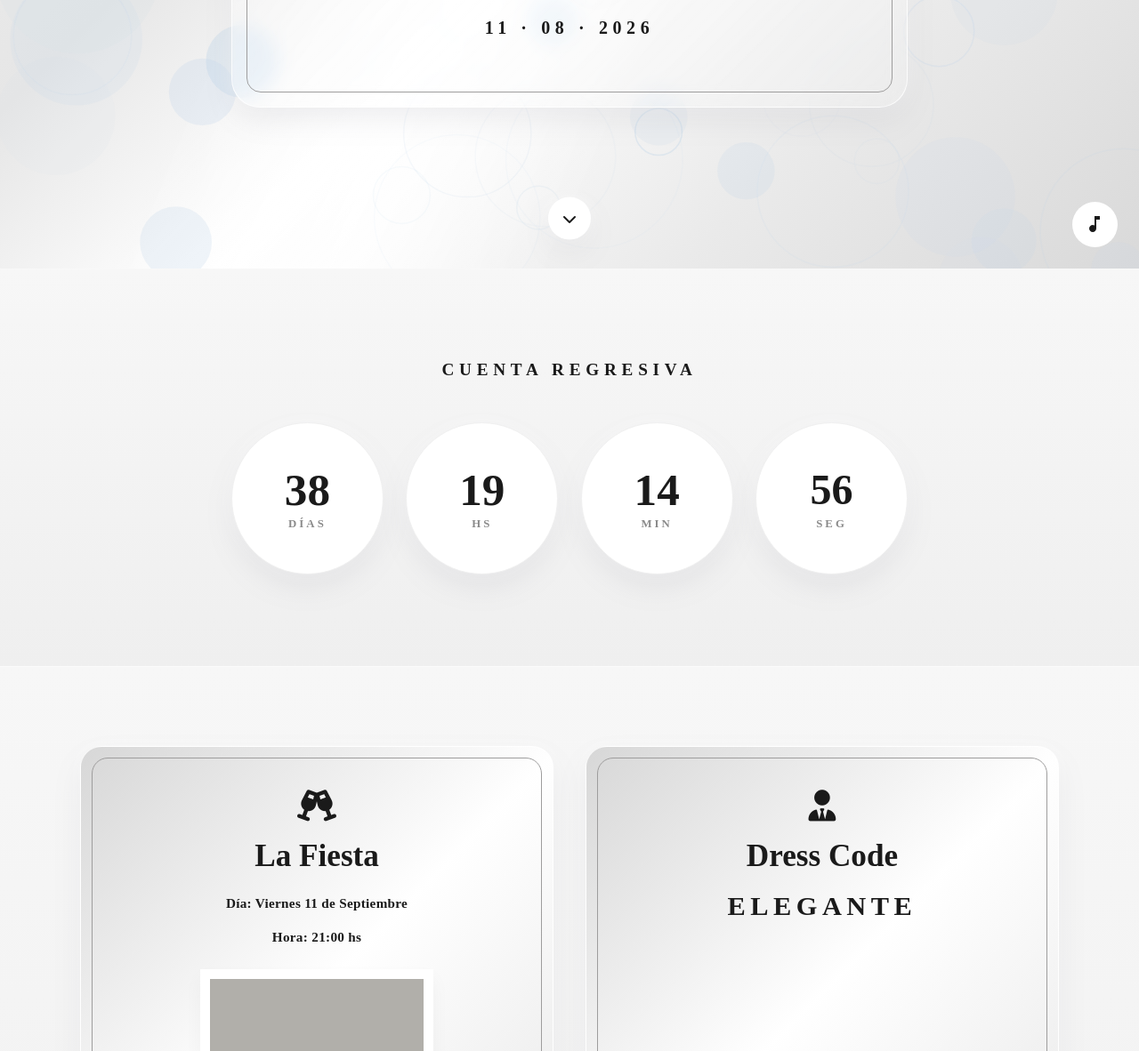
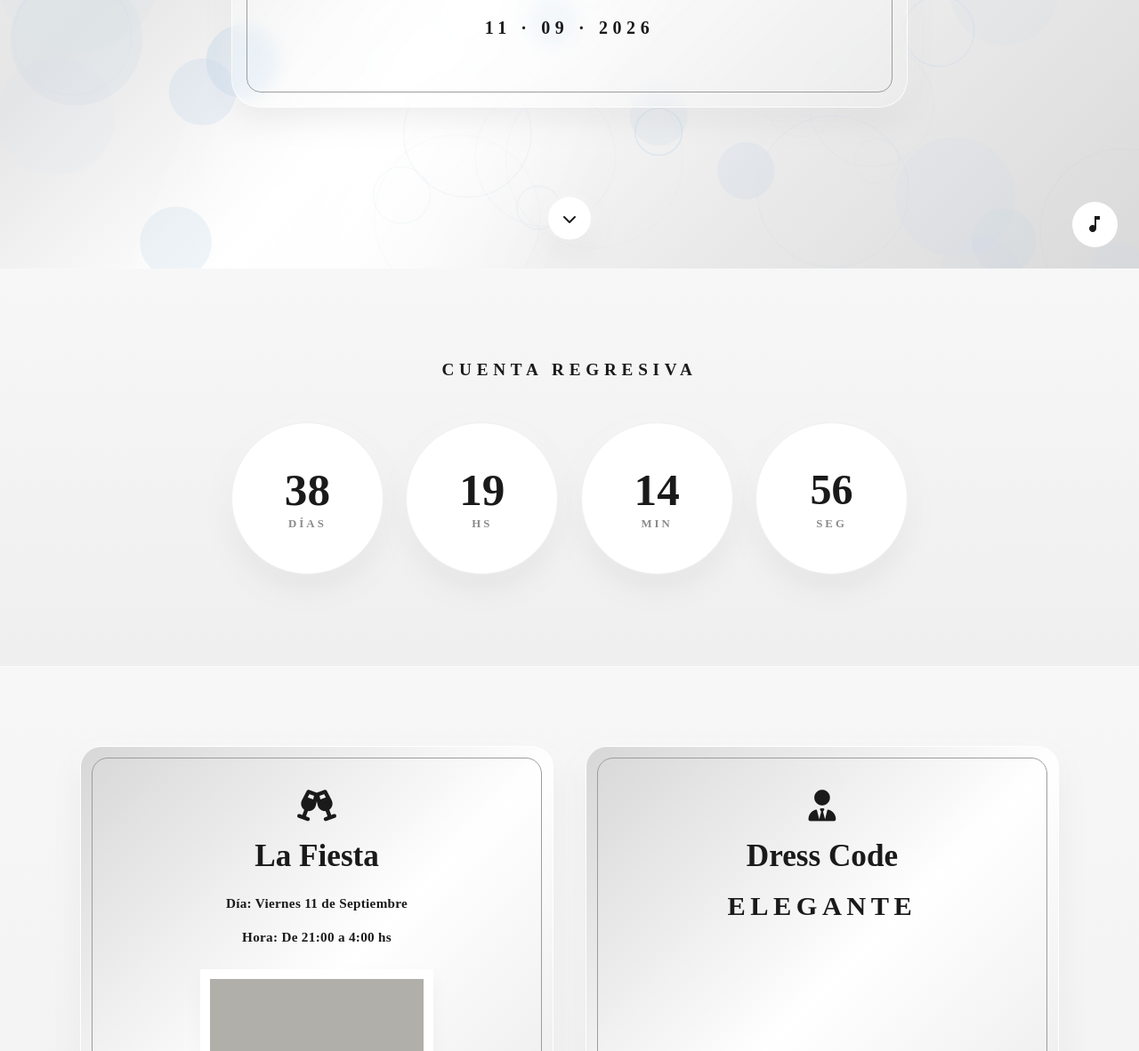
Before and after one commit to Mis-15-Angelina/_, a plain HTML site: page index.html in a window 1280 px wide. Shown: the part 498-1680 px from the top of the page at 89% size. Drawn offline with Linux system fonts and the light colour scheme; grey boxes are pictures that could not be loaded.

Commit message:
Update index.html

```diff
--- a/index.html
+++ b/index.html
@@ -38,7 +38,7 @@
         <div class="hero-card reveal">
             <div class="hero-subtitle">Te invito a festejar Mis 15</div>
             <h1 class="hero-title silver-text">Anyu</h1>
-            <div class="hero-date">11 · 08 · 2026</div>
+            <div class="hero-date">11 · 09 · 2026</div>
         </div>
 
         <!-- Scroll Indicator -->
@@ -81,7 +81,7 @@
                 <h3 class="card-title">La Fiesta</h3>
 
                 <p class="card-text mb-1"><strong>Día:</strong> Viernes 11 de Septiembre</p>
-                <p class="card-text"><strong>Hora:</strong> 21:00 hs</p>
+                <p class="card-text"><strong>Hora:</strong> De 21:00 a 4:00 hs</p>
 
                 <div class="venue-wrapper">
                     <img src="https://images.unsplash.com/photo-1519225421980-715cb0215aed?ixlib=rb-4.0.3&auto=format&fit=crop&w=800&q=80" alt="Salón de eventos" class="venue-img">
```
